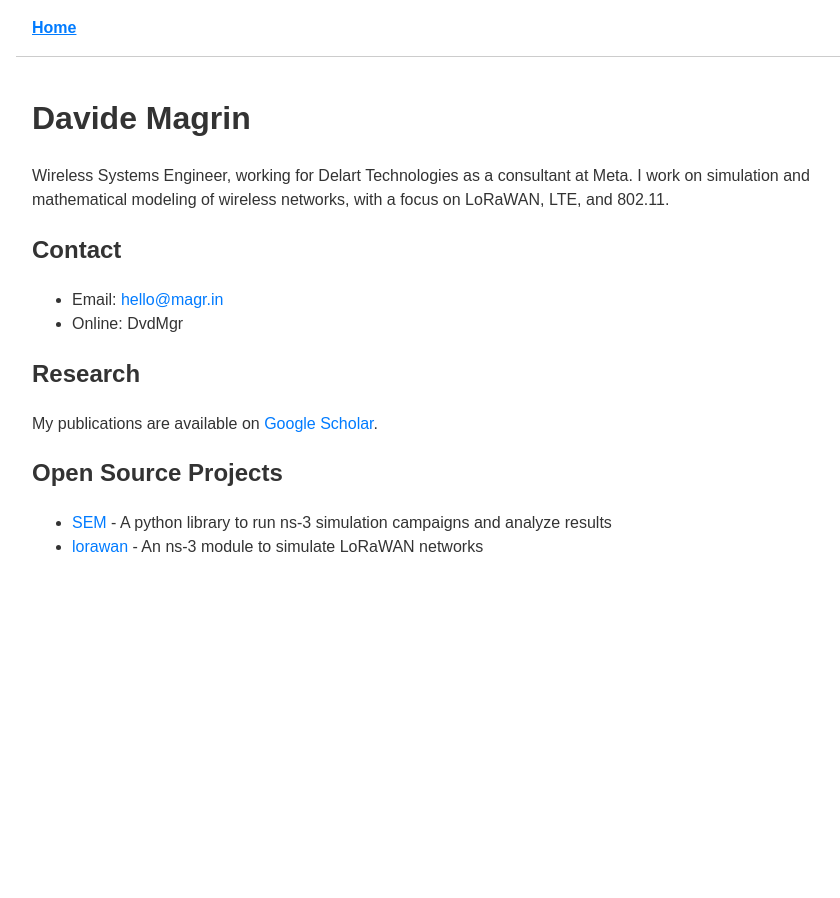
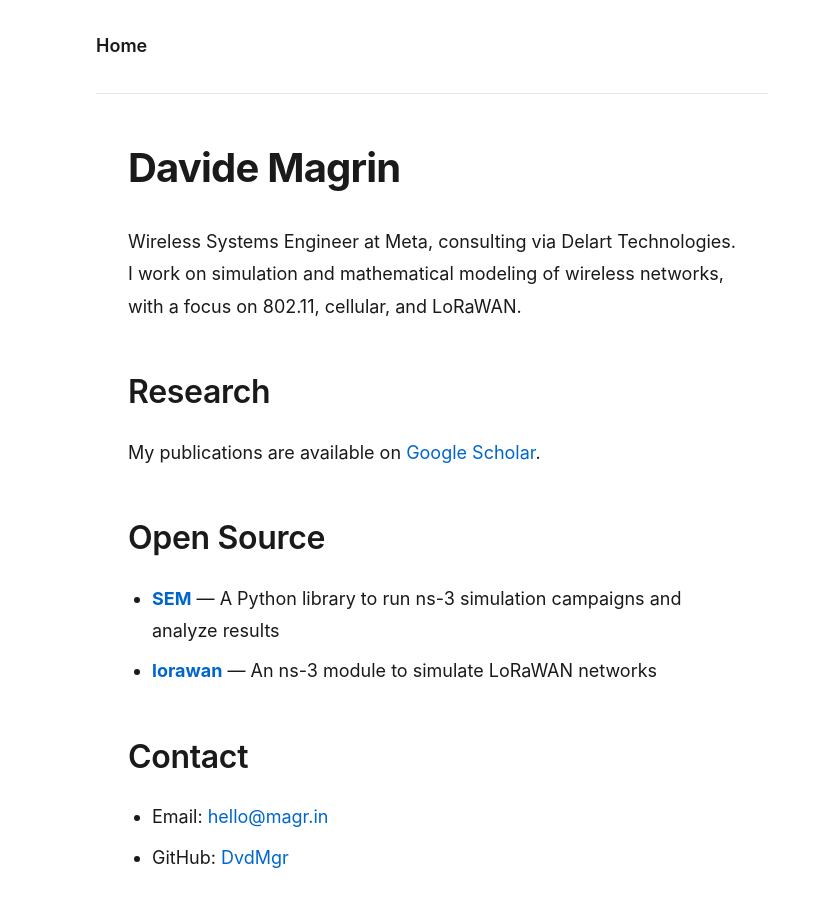
Before and after one commit to DvdMgr/magr.in, a SvelteKit app: page / in a window 1280 px wide. Shown: the whole page, without its empty margins (208-1048 px from the left). Before the commit the page ends 800 px from the top, so only its background shows below. Built offline with nearby package versions, Linux system fonts and the light colour scheme.

Commit message:
Improve website look

```diff
--- a/src/app.css
+++ b/src/app.css
@@ -1,50 +1,173 @@
 :root {
 	--font-body:
-		Arial, -apple-system, BlinkMacSystemFont, 'Segoe UI', Roboto, Oxygen, Ubuntu, Cantarell,
-		'Open Sans', 'Helvetica Neue', sans-serif;
-	--font-mono: 'Fira Mono', monospace;
-	--color-text: #333;
-	--color-bg: #fff;
-	--color-link: #007bff;
-	--font-size: 16px;
-	--line-height: 1.5;
+		-apple-system, BlinkMacSystemFont, 'Segoe UI', Roboto, 'Helvetica Neue', Arial, sans-serif;
+	--font-mono:
+		'SF Mono', 'Monaco', 'Inconsolata', 'Fira Mono', 'Droid Sans Mono', 'Source Code Pro', monospace;
+
+	/* Color palette */
+	--color-text: #1a1a1a;
+	--color-text-secondary: #666;
+	--color-bg: #ffffff;
+	--color-accent: #0066cc;
+	--color-accent-hover: #0052a3;
+	--color-border: #e5e5e5;
+
+	/* Typography scale */
+	--font-size-sm: 0.875rem;
+	--font-size-base: 1rem;
+	--font-size-lg: 1.125rem;
+	--font-size-xl: 1.5rem;
+	--font-size-2xl: 2rem;
+
+	/* Spacing */
+	--space-xs: 0.5rem;
+	--space-sm: 1rem;
+	--space-md: 1.5rem;
+	--space-lg: 2rem;
+	--space-xl: 3rem;
+
+	/* Line heights */
+	--line-height-tight: 1.3;
+	--line-height-normal: 1.6;
+	--line-height-relaxed: 1.8;
+}
+
+* {
+	box-sizing: border-box;
+	margin: 0;
+	padding: 0;
 }
 
 body {
 	font-family: var(--font-body);
-	font-size: var(--font-size);
-	line-height: var(--line-height);
+	font-size: var(--font-size-base);
+	line-height: var(--line-height-normal);
 	color: var(--color-text);
 	background-color: var(--color-bg);
-	margin: 0;
-	padding: 0;
+	-webkit-font-smoothing: antialiased;
+	-moz-osx-font-smoothing: grayscale;
 }
 
+/* Typography */
+h1 {
+	font-size: var(--font-size-2xl);
+	font-weight: 700;
+	line-height: var(--line-height-tight);
+	margin-bottom: var(--space-lg);
+	letter-spacing: -0.02em;
+}
+
+h2 {
+	font-size: var(--font-size-xl);
+	font-weight: 600;
+	line-height: var(--line-height-tight);
+	margin-top: var(--space-xl);
+	margin-bottom: var(--space-md);
+	letter-spacing: -0.01em;
+}
+
+h2:first-child {
+	margin-top: 0;
+}
+
+p {
+	margin-bottom: var(--space-md);
+	line-height: var(--line-height-relaxed);
+}
+
+p:last-child {
+	margin-bottom: 0;
+}
+
+/* Links */
 a {
-	color: var(--color-link);
+	color: var(--color-accent);
+	text-decoration: none;
+	transition: color 0.2s ease;
+}
+
+a:hover {
+	color: var(--color-accent-hover);
+	text-decoration: underline;
+}
+
+/* Lists */
+ul {
+	margin-bottom: var(--space-md);
+	padding-left: var(--space-md);
+}
+
+li {
+	margin-bottom: var(--space-xs);
+	line-height: var(--line-height-relaxed);
+}
+
+/* Horizontal rule */
+hr {
+	border: none;
+	border-top: 1px solid var(--color-border);
+	margin: var(--space-xl) 0;
+}
+
+/* Navigation */
+nav {
+	display: flex;
+	gap: var(--space-md);
+	padding: var(--space-md);
+	border-bottom: 1px solid var(--color-border);
+	margin-bottom: var(--space-xl);
+	max-width: 42rem;
+	margin-left: auto;
+	margin-right: auto;
+}
+
+nav a {
+	font-weight: 500;
+	font-size: var(--font-size-base);
+	color: var(--color-text-secondary);
+	text-decoration: none;
+	transition: all 0.2s ease;
+}
+
+nav a:hover {
+	color: var(--color-text);
 	text-decoration: none;
 }
 
-a:hover {
-	text-decoration: underline;
+nav a[aria-current='page'] {
+	color: var(--color-text);
+	font-weight: 600;
 }
 
-nav {
-	display: flex;
-	gap: 1rem;
-	padding: 1rem;
-	border-bottom: 1px solid #ccc;
-	max-width: 800px;
+/* Main content */
+main {
+	padding: 0 var(--space-md);
+	max-width: 42rem;
 	margin: 0 auto;
+	padding-bottom: var(--space-xl);
 }
 
-nav a[aria-current='page'] {
-	font-weight: bold;
-	text-decoration: underline;
+/* Responsive typography */
+@media (min-width: 640px) {
+	:root {
+		--font-size-base: 1.0625rem;
+		--font-size-xl: 1.75rem;
+		--font-size-2xl: 2.25rem;
+	}
+
+	main {
+		padding: 0 var(--space-lg);
+	}
+
+	nav {
+		padding: var(--space-lg) 0;
+	}
 }
 
-main {
-	padding: 1rem;
-	max-width: 800px;
-	margin: 0 auto;
+@media (min-width: 768px) {
+	:root {
+		--font-size-base: 1.125rem;
+		--font-size-xl: 2rem;
+		--font-size-2xl: 2.5rem;
+	}
 }
--- a/src/routes/+page.svelte
+++ b/src/routes/+page.svelte
@@ -5,35 +5,38 @@
 <h1>Davide Magrin</h1>
 
 <p>
-	Wireless Systems Engineer, working for Delart Technologies as a consultant at Meta. I work on
-	simulation and mathematical modeling of wireless networks, with a focus on LoRaWAN, LTE, and
-	802.11.
+	Wireless Systems Engineer at Meta, consulting via Delart Technologies. I work on simulation and
+	mathematical modeling of wireless networks, with a focus on 802.11, cellular, and LoRaWAN.
 </p>
-
-<h2>Contact</h2>
-<ul>
-	<li>Email: <a href="mailto:hello@magr.in">hello@magr.in</a></li>
-	<li>Online: DvdMgr</li>
-</ul>
 
 <h2>Research</h2>
 <p>
-	My publications are available on <a
+	My publications are available on
+	<a
 		href="https://scholar.google.com/citations?user=YlFy3N8AAAAJ"
 		target="_blank"
 		rel="noopener noreferrer">Google Scholar</a
 	>.
 </p>
 
-<h2>Open Source Projects</h2>
+<h2>Open Source</h2>
 <ul>
 	<li>
-		<a href="https://github.com/signetlabdei/sem" target="_blank" rel="noopener noreferrer">SEM</a>
-		- A python library to run ns-3 simulation campaigns and analyze results
+		<a href="https://github.com/signetlabdei/sem" target="_blank" rel="noopener noreferrer"
+			><strong>SEM</strong></a
+		>
+		— A Python library to run ns-3 simulation campaigns and analyze results
 	</li>
 	<li>
 		<a href="https://github.com/signetlabdei/lorawan" target="_blank" rel="noopener noreferrer"
-			>lorawan</a
-		> - An ns-3 module to simulate LoRaWAN networks
+			><strong>lorawan</strong></a
+		>
+		— An ns-3 module to simulate LoRaWAN networks
 	</li>
 </ul>
+
+<h2>Contact</h2>
+<ul>
+	<li>Email: <a href="mailto:hello@magr.in">hello@magr.in</a></li>
+	<li>GitHub: <a href="https://github.com/DvdMgr" target="_blank" rel="noopener">DvdMgr</a></li>
+</ul>
```
Also changed, not shown: src/routes/now/+page.svelte (+9 -5 lines).
